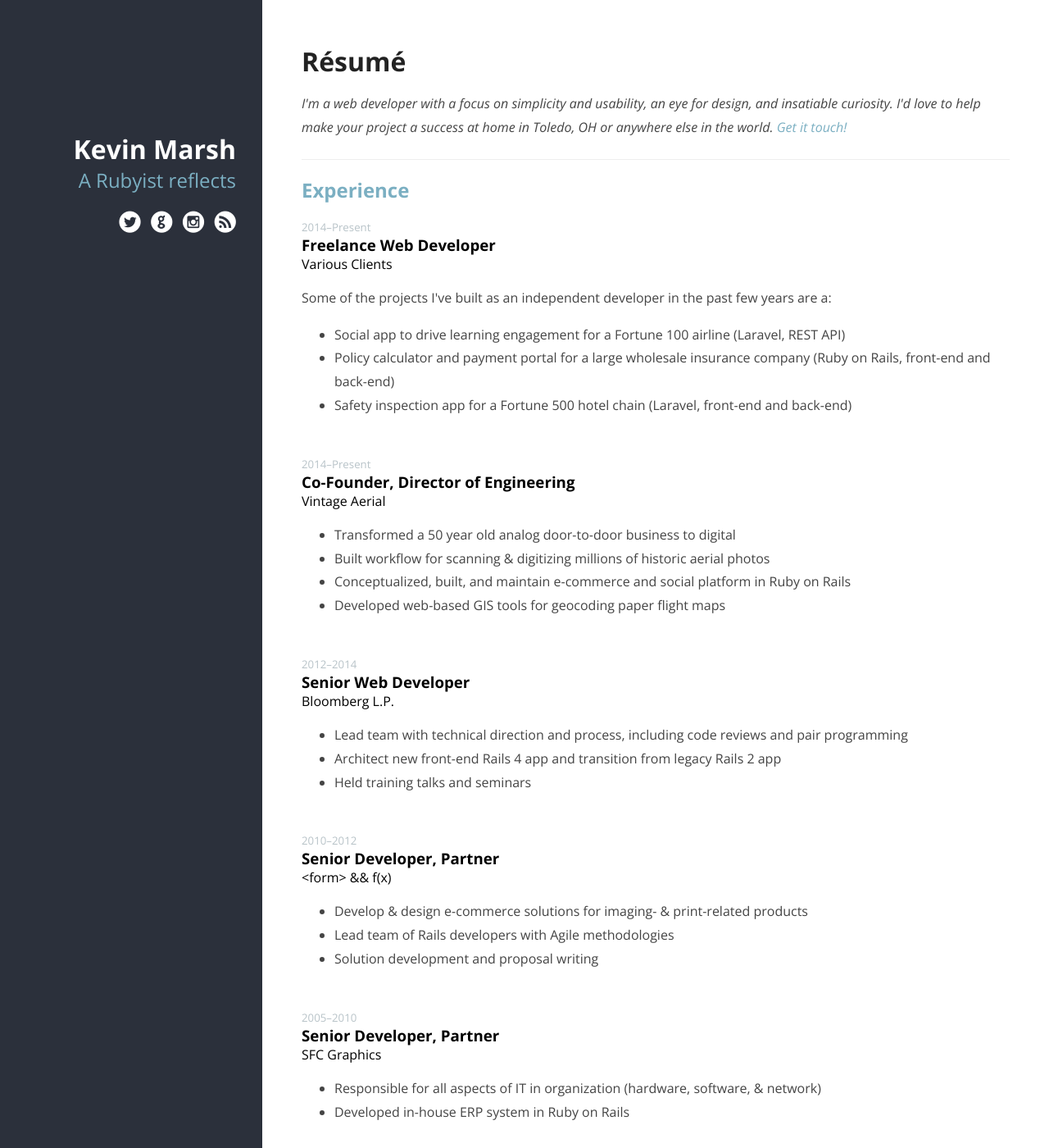
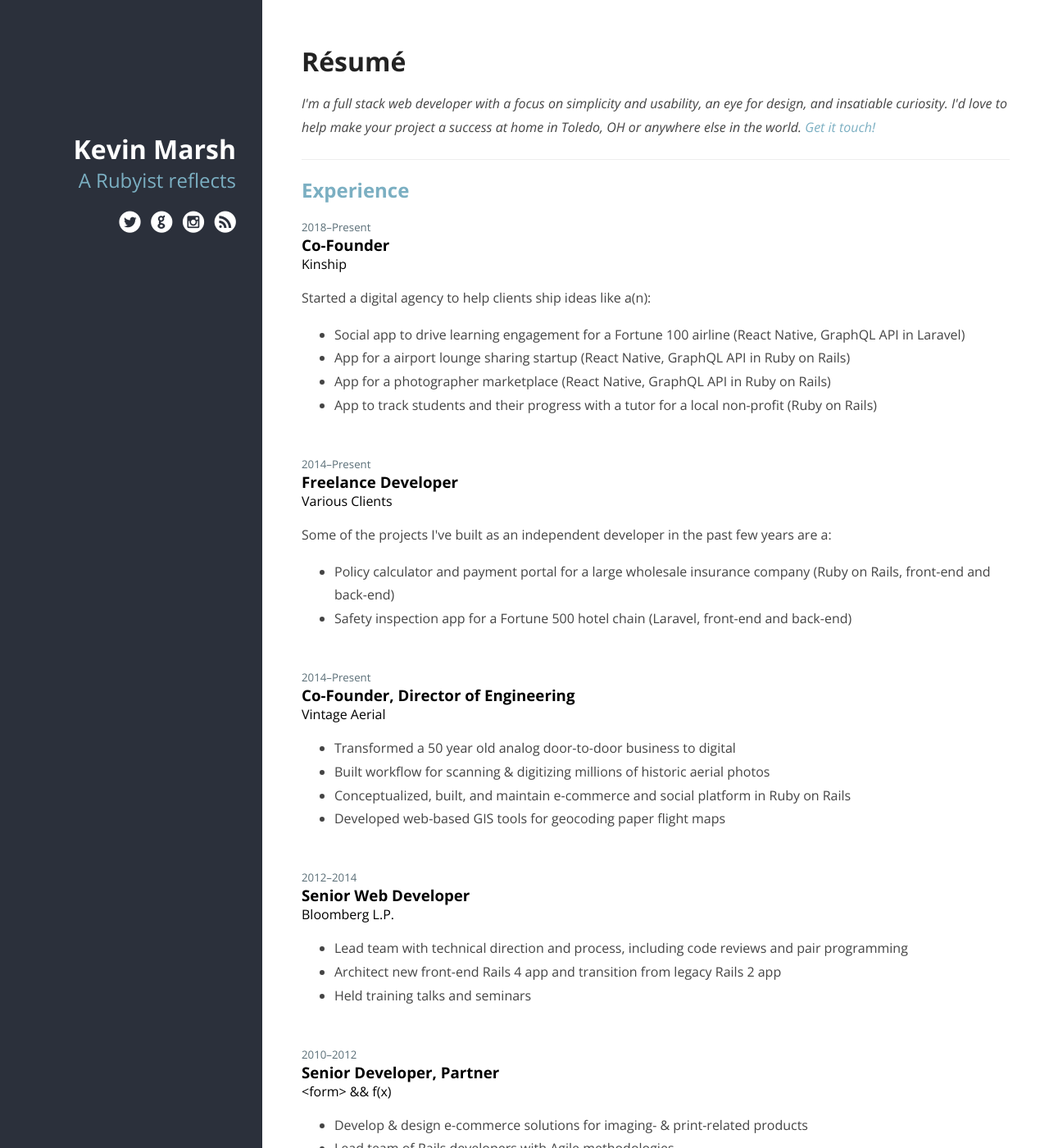
Before and after one commit to willcodeforfoo/kevinmarsh.com, a Jekyll site: the page built from resume.html, in a window 1280 px wide and 1400 px high. Shown: the whole window at 82% size. Built offline with Jekyll 4.4.1, drawn with Linux system fonts in a browser that asks for light colours; nearby versions of some CDN libraries; some web fonts are replaced; a script that is not in the unit is left out; some of the changed text lies outside the part shown.

Commit message:
Update the old resume

```diff
--- a/_sass/_resume.scss
+++ b/_sass/_resume.scss
@@ -34,7 +34,7 @@
     }
 
     h5 {
-      color: $light;
+      color: #5a6e77;
     }
   }
 }
--- a/resume.html
+++ b/resume.html
@@ -5,7 +5,7 @@ title: Résumé
 
 <div class="resume">
   <p class="callout">
-    I'm a web developer with a focus on simplicity and usability, an eye for
+    I'm a full stack web developer with a focus on simplicity and usability, an eye for
     design, and insatiable curiosity. I'd love to help make your project a
     success at home in Toledo, OH or anywhere else in the world.
     <a href="mailto:kevin.marsh@gmail.com">Get it touch!</a>
@@ -16,12 +16,24 @@ title: Résumé
   <h2>Experience</h2>
 
   <div class="engagement">
+    <h5>2018&ndash;Present</h5>
+    <h3>Co-Founder</h3>
+    <h4>Kinship</h4>
+    <p>Started a digital agency to help clients ship ideas like a(n):</p>
+    <ul>
+      <li>Social app to drive learning engagement for a Fortune 100 airline (React Native, GraphQL API in Laravel)</li>
+      <li>App for a airport lounge sharing startup (React Native, GraphQL API in Ruby on Rails)</li>
+      <li>App for a photographer marketplace (React Native, GraphQL API in Ruby on Rails)</li>
+      <li>App to track students and their progress with a tutor for a local non-profit (Ruby on Rails)</li>
+    </ul>
+  </div>
+
+  <div class="engagement">
     <h5>2014&ndash;Present</h5>
-    <h3>Freelance Web Developer</h3>
+    <h3>Freelance Developer</h3>
     <h4>Various Clients</h4>
     <p>Some of the projects I've built as an independent developer in the past few years are a:</p>
     <ul>
-      <li>Social app to drive learning engagement for a Fortune 100 airline (Laravel, REST API)</li>
       <li>Policy calculator and payment portal for a large wholesale insurance company (Ruby on Rails, front-end and back-end)</li>
       <li>Safety inspection app for a Fortune 500 hotel chain (Laravel, front-end and back-end)</li>
     </ul>
@@ -63,11 +75,12 @@ title: Résumé
 
   <div class="engagement">
     <h5>2005&ndash;2010</h5>
-    <h3>Senior Developer, Partner</h3>
+    <h3>Senior Developer</h3>
     <h4>SFC Graphics</h4>
     <ul>
       <li>Responsible for all aspects of IT in organization (hardware, software, &amp; network)</li>
       <li>Developed in-house ERP system in Ruby on Rails</li>
+      <li>Built tools for just-in-time manufacturing of customized print products</li>
     </ul>
   </div>
 
@@ -104,11 +116,12 @@ title: Résumé
       <li>Photoshop</li>
       <li>PHP</li>
       <li>Python</li>
-      <li>React</li>
+      <li>React / React Native</li>
       <li>Ruby on Rails</li>
       <li>Ruby</li>
-      <li>Shell Scripting</li>
+      <li>Shell Scripting (Bash/zsh)</li>
       <li>SQL</li>
+      <li>Tableau</li>
     </ul>
   </div>
 
```
Also changed, not shown: other parts of resume.html (+1 -2 lines).
